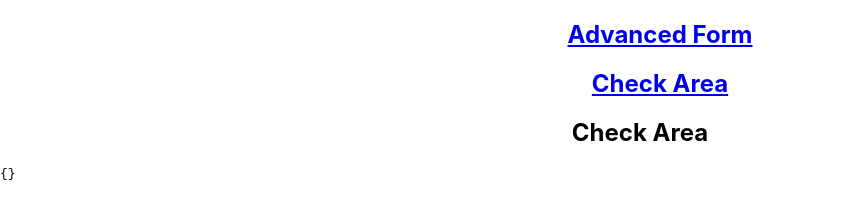
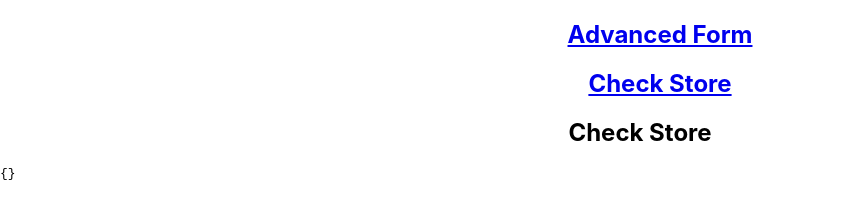
Before and after one commit to petarnenov/react-store, a React (Create React App) app: page /check in a window 1280 px wide. Shown: the part 160-357 px from the top of the page, without its empty margins (0-843 px from the left). Built offline with nearby package versions, Linux system fonts and the light colour scheme.

Commit message:
rename: component

```diff
--- a/src/App.js
+++ b/src/App.js
@@ -18,7 +18,7 @@ function Navigation() {
           <h2>Advanced Form</h2>
         </NavLink>
         <NavLink to="/check" exact="true" >
-          <h2>Check Area</h2>
+          <h2>Check Store</h2>
         </NavLink>
       </ul>
       <Outlet />
--- a/src/components/CheckArea.js
+++ b/src/components/CheckStore.js
@@ -2,16 +2,16 @@ import React from 'react'
 import { Outlet } from 'react-router-dom';
 import { useStore } from './store/store'
 
-const CheckArea = () => {
+const CheckStore = () => {
     const state = useStore();
     console.log("state", state)
     return (
         <div>
             <Outlet />
-            <h2>Check Area</h2>
+            <h2>Check Store</h2>
             <pre>{JSON.stringify(state, null, 2)}</pre>
         </div>
     )
 }
 
-export default CheckArea
+export default CheckStore
--- a/src/index.js
+++ b/src/index.js
@@ -7,7 +7,7 @@ import App from './App';
 
 import './index.css';
 import JobForm from './components/JobForm';
-import CheckArea from './components/CheckArea';
+import CheckStore from './components/CheckStore';
 import FakeFilter from './components/FakeFilter';
 
 const router = createBrowserRouter(
@@ -17,7 +17,7 @@ const router = createBrowserRouter(
         <Route path="base" element={<JobForm storeId={"base-form"} />} />
         <Route path="advanced" element={<JobForm storeId={"advanced-form"} Filter={FakeFilter} />} />
       </Route>
-      <Route path="check" element={<CheckArea />} />
+      <Route path="check" element={<CheckStore />} />
     </Route>
   )
 )
```
